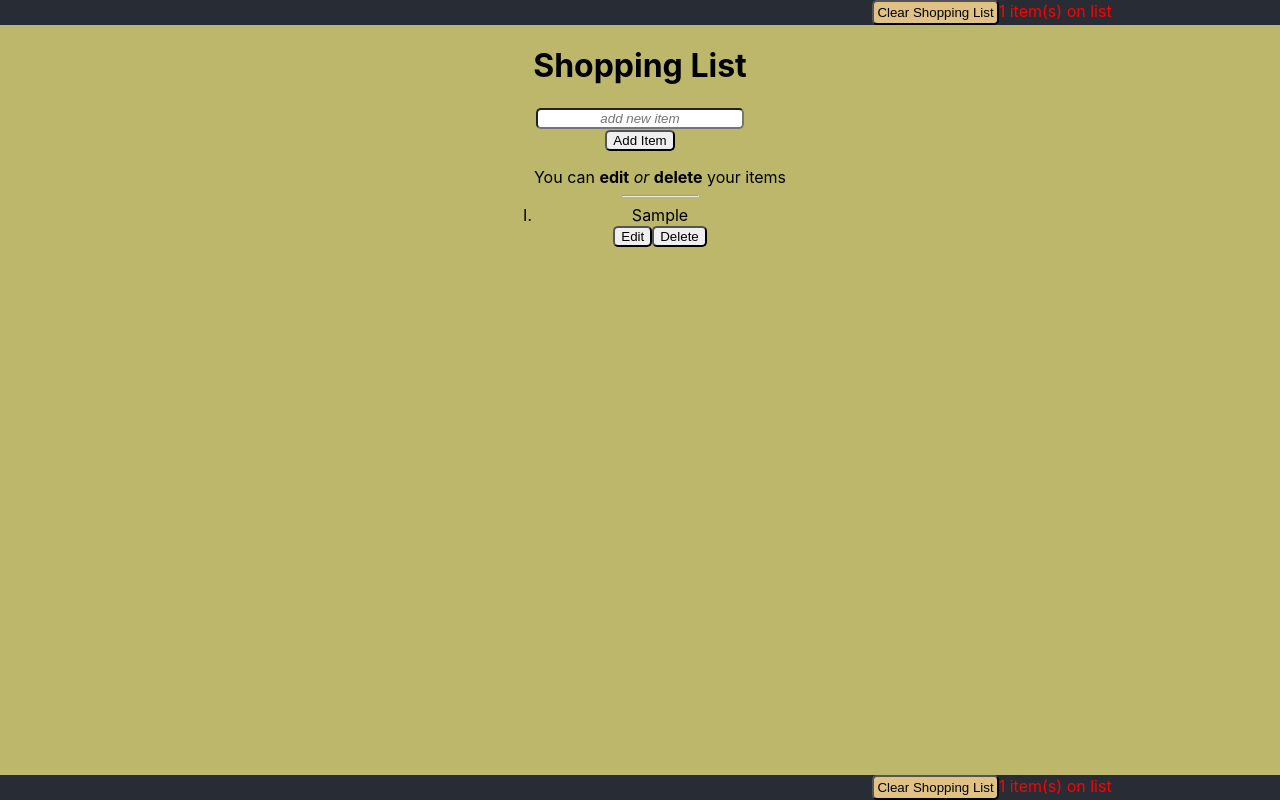
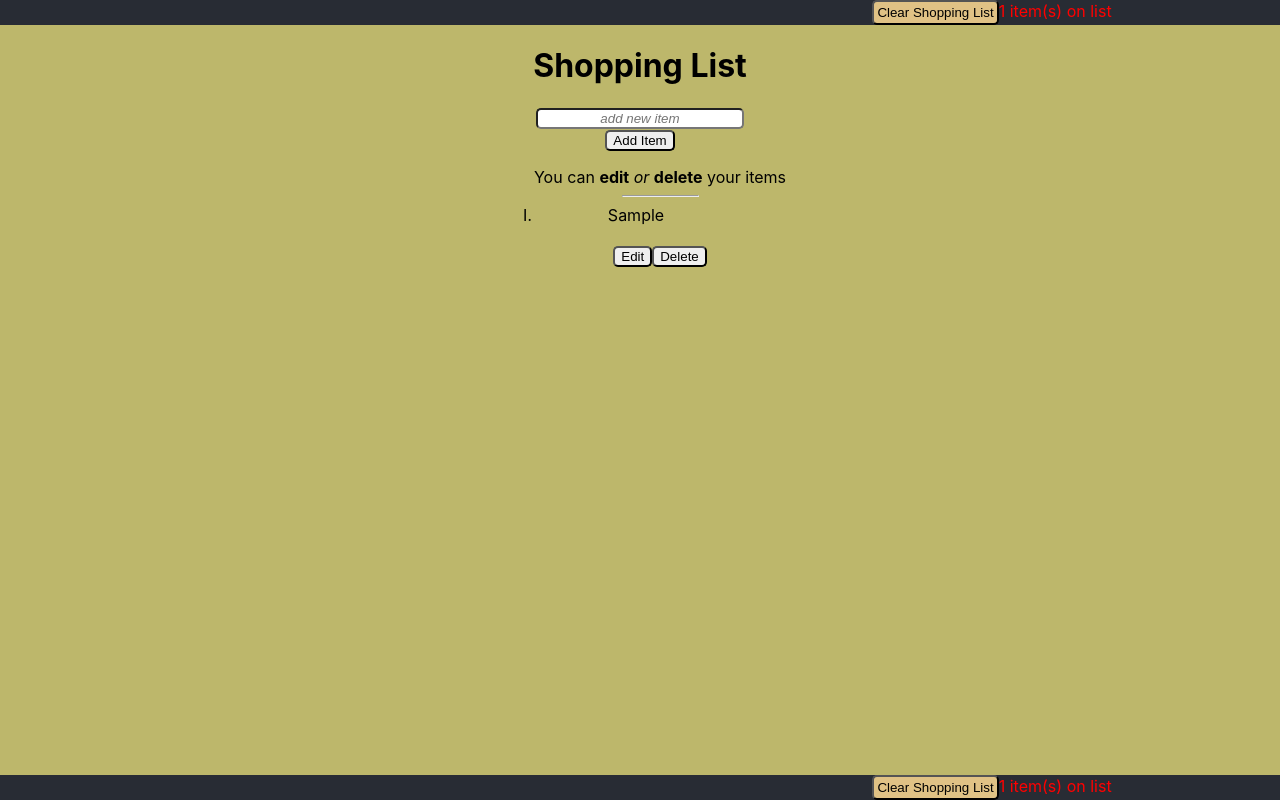
Before and after one commit to Gcrowder93/shoppinglist214, a React (Create React App) app: page / in a window 1280 px wide. Both pictures are taken after typing "Sample" into the empty fields and a click on the button "Add Item". Built offline with nearby package versions, Linux system fonts and the light colour scheme.

Commit message:
some styling

```diff
--- a/src/Components/List/ItemList.js
+++ b/src/Components/List/ItemList.js
@@ -20,8 +20,13 @@ export default function ItemList({ newItems, onEditItem, onDeleteItem }) {
                   width: 75,
                 }}
               ></hr>
-
-              {item.text}
+              <div
+                style={{
+                  width: '200px',
+                }}
+              >
+                {item.text}
+              </div>
               <br></br>
               <EditItem item={item} onChange={onEditItem} onDeleteItem={onDeleteItem} />
             </li>
```
